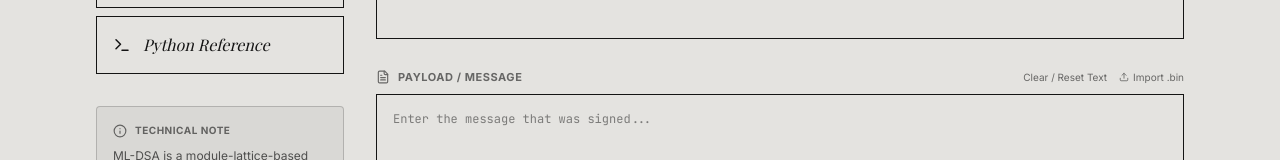
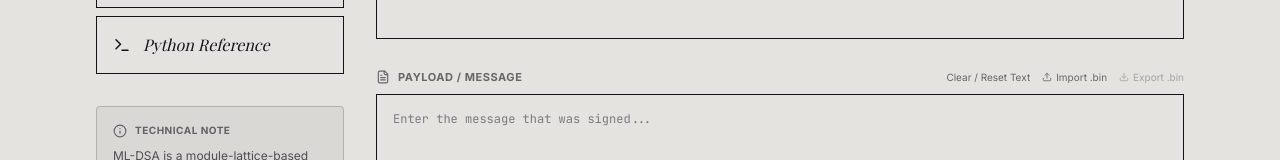
Before and after one commit to sahebbiswas/mldsa_playground, a React (Vite) app: page / in a window 1280 px wide. Shown: the part 372-532 px from the top of the page. Built offline with nearby package versions, Linux system fonts and the light colour scheme; a web font is replaced by a local one.

Commit message:
#15 Add .bin export button to Inspect tab (#16)
* #15 add export option for message file

* Bump version

---------

Co-authored-by: PteroDactyl <sahebbiswas+github@gmail.com>

```diff
--- a/package.json
+++ b/package.json
@@ -1,7 +1,7 @@
 {
   "name": "mldsa-inspector",
   "private": true,
-  "version": "2.2.0",
+  "version": "2.3.0",
   "type": "module",
   "scripts": {
     "dev": "vite --port=3000 --host=0.0.0.0",
--- a/src/App.tsx
+++ b/src/App.tsx
@@ -802,6 +802,9 @@ export default function App() {
                         </TinyBtn>
                         <TinyBtn onClick={() => { setInspectImportError(null); inspectMessageBinRef.current?.click(); }} className="opacity-60 hover:opacity-100">
                           <Upload size={10} /> Import .bin
+                        </TinyBtn>
+                        <TinyBtn title="Save the current message as a raw binary .bin file" onClick={() => message && downloadBinary(`mldsa-message-inspect.bin`, isMessageBinary ? hexToUint8Array(message) : new TextEncoder().encode(message))} disabled={!message} className="opacity-60 hover:opacity-100">
+                          <Download size={10} /> Export .bin
                         </TinyBtn>
                       </ActionRow>
                     </div>
```
